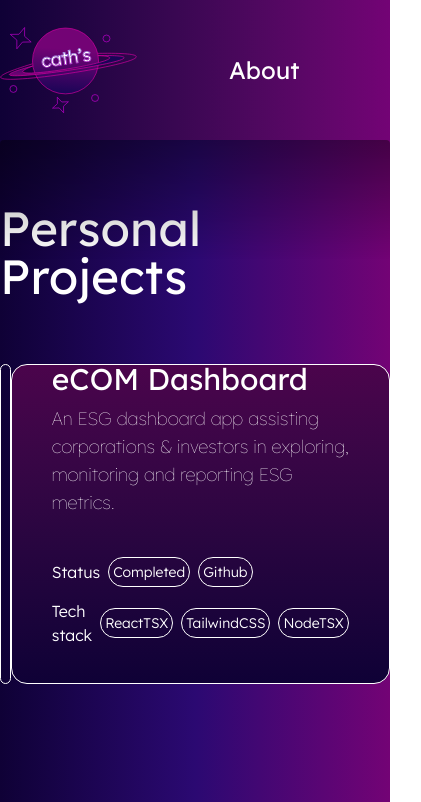
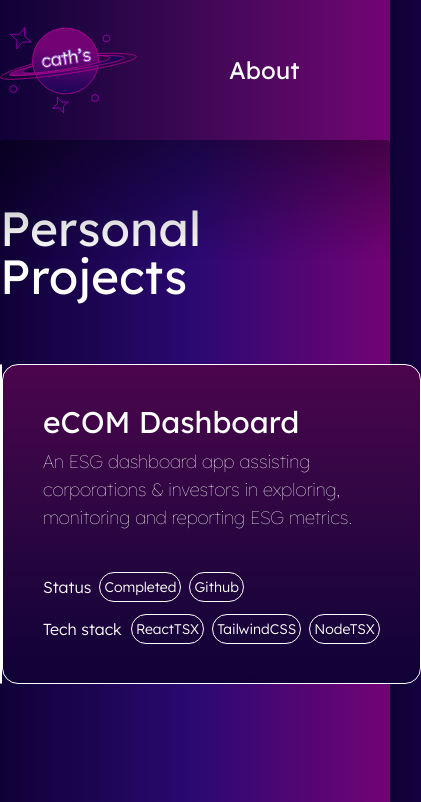
Before and after one commit to cathqine/caths-space, a React (Vite) app in the folder frontend/: page /projects in a window 390 px wide. Shown: the top 802 px of the page, 421 px wide, since content can reach past the window. Built offline with nearby package versions, Linux system fonts and the light colour scheme.

Commit message:
mobile responsiveness for the project cards containing description content

```diff
--- a/frontend/src/components/CardDesc.tsx
+++ b/frontend/src/components/CardDesc.tsx
@@ -18,9 +18,9 @@ export default function CardDesc({ title, caption, status, techstack }: CardDesc
 
   return (
     <div className="lexend-light h-80 w-220 bg-gradient-to-b from-[#4b044c] to-[#0f0136] border-1 rounded-2xl flex flex-col justify-center p-10">
-      <div className="flex flex-col mb-10">
-        <span className="lexend text-3xl">{title}</span>
-        <span className="pt-2 lexend-thin text-lg">{caption}</span>
+      <div className="flex flex-col mb-8">
+        <span className="pt-10 lexend text-3xl">{title}</span>
+        <span className="p-2 pl-0 lexend-thin text-lg">{caption}</span>
       </div>
 
       <div className="flex flex-col mb-10">
@@ -36,7 +36,7 @@ export default function CardDesc({ title, caption, status, techstack }: CardDesc
           })}
         </div>
         <div className="flex flex-row items-center mt-3">
-          Tech stack
+          <div className="w-20">Tech stack</div>
           {techstack?.map((tag: string) => {
             // if (frontend.includes(tag)) setType('blue')
             // else if (stage.includes(tag)) setType('green')
```
